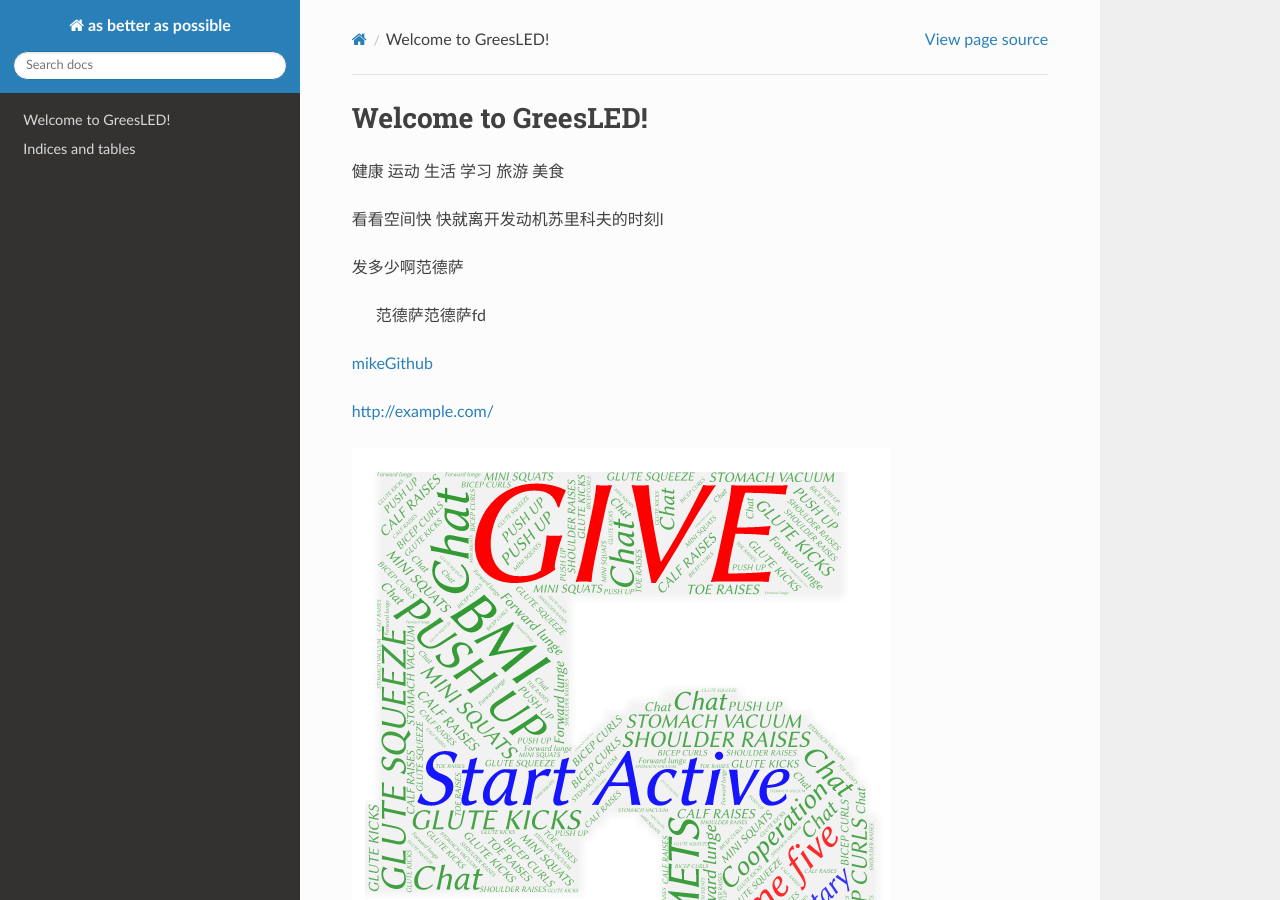
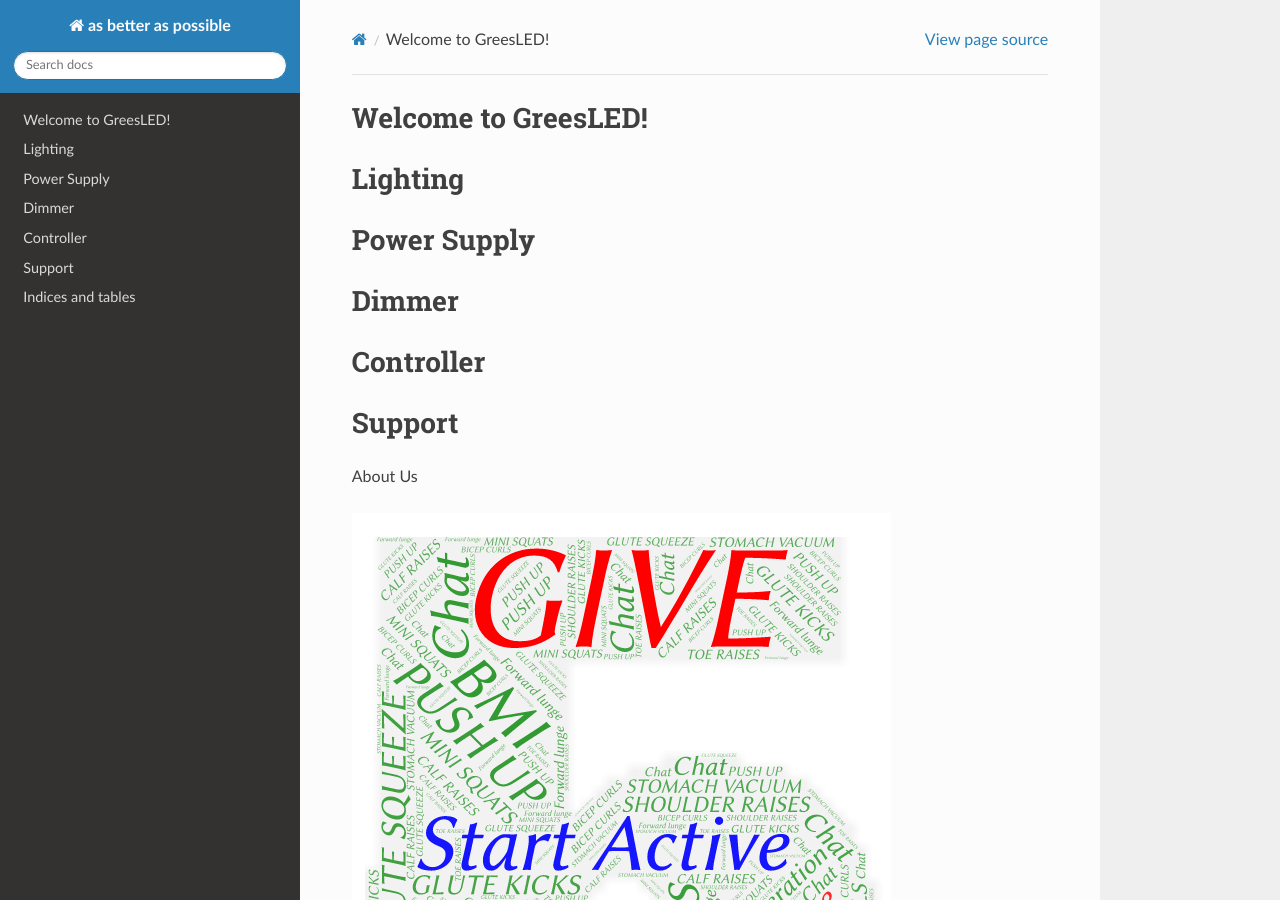
Before and after one commit to paultang/abapweb, a Sphinx documentation site: the page built from source/index.rst, in a window 1280 px wide and 900 px high. Built offline with Sphinx 7.4.7 and the Read the Docs theme 2.0.0, drawn with Linux system fonts in a browser that asks for light colours.

Commit message:
Update index.rst

```diff
--- a/source/index.rst
+++ b/source/index.rst
@@ -6,22 +6,19 @@
 Welcome to GreesLED!
 ====================
 
-健康
-运动
-生活
-学习
-旅游
-美食
+Lighting
+====================
+Power Supply
+====================
+Dimmer
+====================
+Controller
+====================
+Support
+====================
+About Us
 
-看看空间快 快就离开发动机苏里科夫的时刻l
 
-发多少啊范德萨
-
- 范德萨范德萨fd
-
-`mikeGithub <https://github.com/mike-zhang>`_
-
-http://example.com/
 
 .. image:: photo/WordArt5.png
 
```
